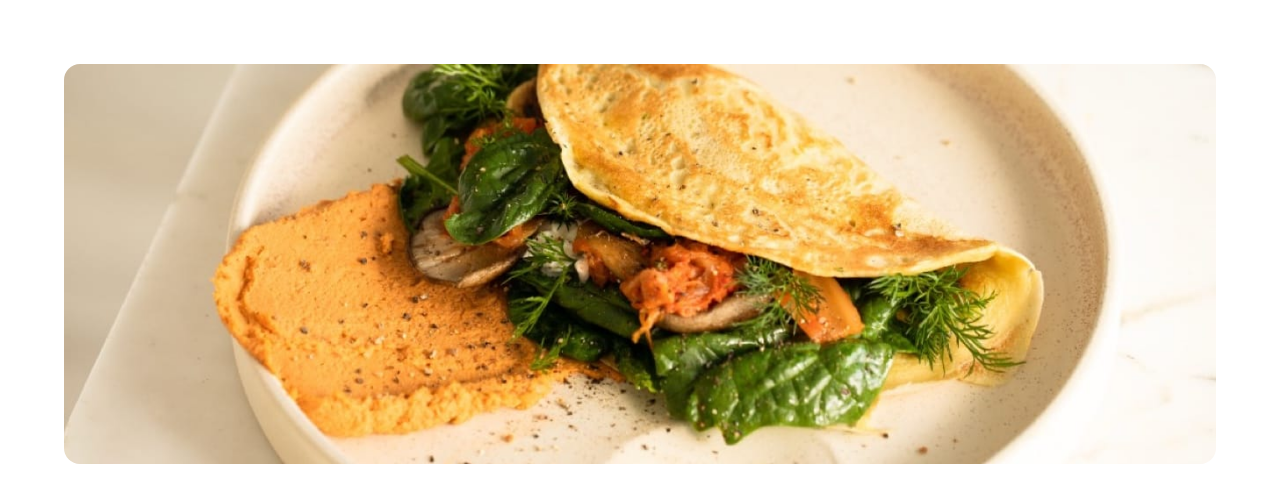
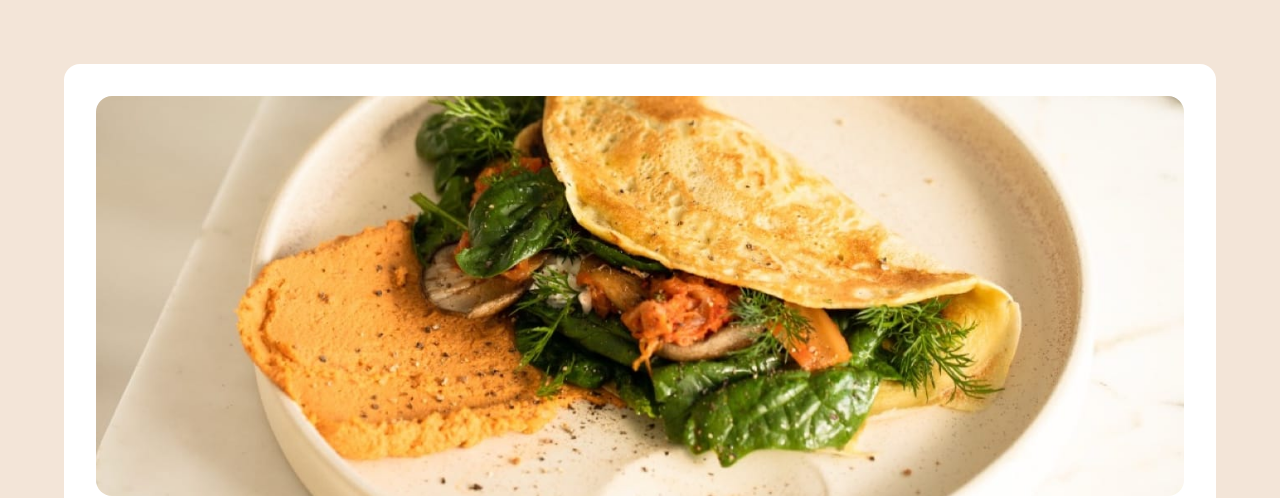
Before and after one commit to ronanlebideau/fem-recipe-page, a plain HTML site: page index.html in a window 1280 px wide. Shown: the top 498 px of the page. Drawn offline with Linux system fonts and the light colour scheme.

Commit message:
adding final retouch

```diff
--- a/index.html
+++ b/index.html
@@ -18,6 +18,8 @@
   </style>
 </head>
 <body>
+
+  <main>
 
     <img class="head" src="./assets/images/image-omelette.jpeg" alt="Delicious omelette served on a white plate">
 
@@ -117,6 +119,8 @@
 
     </div>
 
+  </main>
+
   <div class="attribution">
     Challenge by <a href="https://www.frontendmentor.io?ref=challenge" target="_blank">Frontend Mentor</a>.
     Coded by <a href="https://github.com/ronanlebideau">RonanLB</a>.
--- a/style.css
+++ b/style.css
@@ -3,6 +3,7 @@
     /* Colors */
     --rose-50: hsla(330, 100%, 98%, 1);
     --rose-800: hsla(332, 51%, 32%, 1);
+    --stone-100: hsla(29,53%,90%,1);
     --stone-150: hsla(30, 18%, 87%, 1);
     --stone-600: hsla(30, 10%, 34%, 1);
     --stone-800: hsla(14, 45%, 36%, 1);
@@ -168,7 +169,8 @@ tr:last-child td {
 }
 
 @media only screen and (min-width:376px) {
-    body{margin:4rem;}
+    body{margin:4rem;background-color:var(--stone-100);}
+    main{max-width: 1140px;background-color:var(--white);border-radius: 1rem;padding:2rem;}
     img{
         border-radius: 1rem;
         height:50vh;
```
Lines whose indentation alone changed are shown as unchanged.
